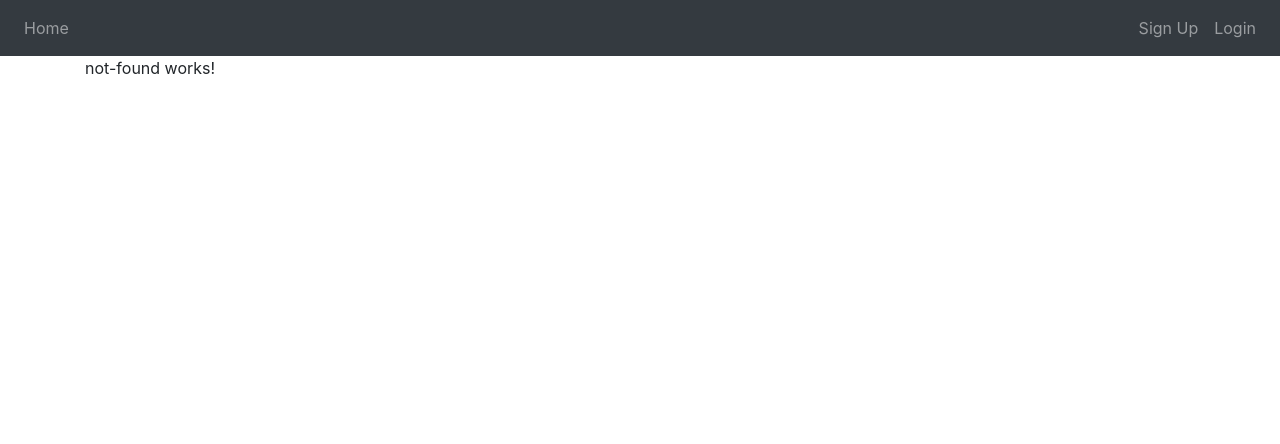
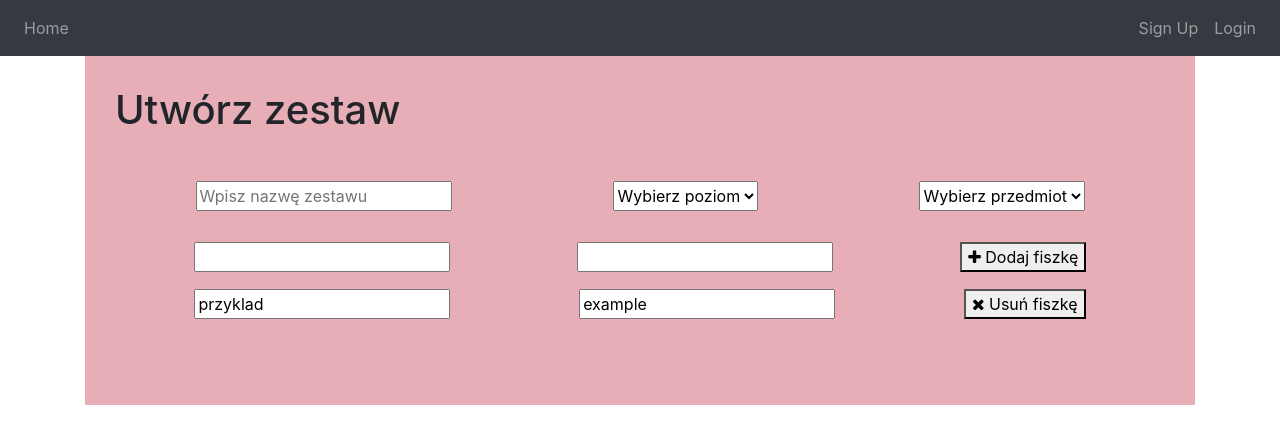
Before and after one commit to natwas00/ProjektInzynierski, an Angular app in the folder frontend/superstudy/: page /create-set in a window 1280 px wide. Before the commit this address led to /404. Shown: the top 444 px of the page. Built offline with nearby package versions, Linux system fonts and the light colour scheme; what ngx-show-hide-password would draw is missing.

Commit message:
dodawanie fiszek bez backendu

```diff
--- a/frontend/superstudy/angular.json
+++ b/frontend/superstudy/angular.json
@@ -30,7 +30,8 @@
             "styles": [
               "./node_modules/@angular/material/prebuilt-themes/indigo-pink.css",
               "node_modules/bootstrap/dist/css/bootstrap.min.css",
-              "src/styles.scss"
+              "src/styles.scss",
+              "node_modules/font-awesome/scss/font-awesome.scss"
             ],
             "scripts": []
           },
@@ -94,7 +95,8 @@
             ],
             "styles": [
               "./node_modules/@angular/material/prebuilt-themes/indigo-pink.css",
-              "src/styles.scss"
+              "src/styles.scss",
+              "node_modules/font-awesome/scss/font-awesome.scss"
             ],
             "scripts": []
           }
--- a/frontend/superstudy/src/app/app-routing.module.ts
+++ b/frontend/superstudy/src/app/app-routing.module.ts
@@ -10,6 +10,7 @@ import { BoardAdminComponent } from './board-admin/board-admin.component';
 import { ChangePassComponent } from './change_pass/change-pass.component';
 import { AuthGuard} from './_services/auth.guards';
 import { NotFoundComponent } from './not-found/not-found.component';
+import { CreateSetComponent } from './create-set/create-set.component';
 const routes: Routes = [
   {path: 'change_pass', component: ChangePassComponent, canActivate: [AuthGuard]},
   { path: 'home', component: HomeComponent },
@@ -19,6 +20,7 @@ const routes: Routes = [
   { path: 'user', component: BoardUserComponent},
   { path: 'teacher', component: BoardTeacherComponent},
   { path: 'admin', component: BoardAdminComponent  },
+  { path: 'create-set', component: CreateSetComponent},
   { path: '404', component: NotFoundComponent  },
   { path: '', redirectTo: 'home', pathMatch: 'full' },
   {path: '**', redirectTo: '/404'}
--- a/frontend/superstudy/src/app/app.module.ts
+++ b/frontend/superstudy/src/app/app.module.ts
@@ -23,6 +23,7 @@ import { MatButtonModule } from '@angular/material/button';
 import { MatIconModule } from '@angular/material/icon';
 import { NgbModule } from '@ng-bootstrap/ng-bootstrap';
 import { NotFoundComponent } from './not-found/not-found.component';
+import { CreateSetComponent } from './create-set/create-set.component';
 @NgModule({
   declarations: [
     AppComponent,
@@ -35,6 +36,7 @@ import { NotFoundComponent } from './not-found/not-found.component';
     BoardUserComponent,
     ChangePassComponent,
     NotFoundComponent,
+    CreateSetComponent,
 
   ],
   imports: [BrowserModule, AppRoutingModule, FormsModule, HttpClientModule,
@@ -43,7 +45,8 @@ import { NotFoundComponent } from './not-found/not-found.component';
     MatButtonModule,
     MatIconModule,
     NgbModule,
-    ShowHidePasswordModule
+    ShowHidePasswordModule,
+    FontAwesomeModule
 ],
 
   providers: [authInterceptorProviders, AuthGuard],
--- /dev/null
+++ b/frontend/superstudy/src/app/create-set/create-set.component.html
@@ -0,0 +1,52 @@
+<div class="wrapper">
+    <div class="create-set-container">
+        <h1>Utwórz zestaw</h1>
+        <div>
+            {{errorMessage}}
+        </div>
+        <br />
+        <form ngNativeValidate action="/" method="post" #user="ngForm">
+            <div class="inputs">
+                <input placeholder="Wpisz nazwę zestawu" type="text" name="title" class="set-title" required />
+                <select name="level" class="set-level" required >
+                    <option value="" disabled selected>Wybierz poziom</option>
+                    <option >I SP</option>
+                    <option>II SP</option>
+                    <option>III SP</option>
+                </select>
+                <select name="subject" class="set-subject" required>
+                    <option value="" disabled selected>Wybierz przedmiot</option>
+                    <option>j. polski</option>
+                    <option>matematyka</option>
+                    <option>historia</option>
+                </select>
+            </div>
+            <table class="add-flashcards-table">
+                <tbody>
+                    <tr class="flashcards-row">
+                    <td>
+                      <input class="flashcards-input" type="text" id="newFlashcardLeft" [(ngModel)]="newRow.left" name="newFlashcardLeft" />
+                    </td>
+                    <td>
+                      <input class="flashcards-input" type="text" id="newFlashcardRight" [(ngModel)]="newRow.right" name="newFlashcardRight" />
+                    </td>
+                    <td>
+                      <button class="button-add-flashcard" type="button" (click)="addRowToSet()"><i class="fa fa-plus"></i> Dodaj fiszkę</button>
+                    </td>
+                  </tr>
+                  <tr *ngFor="let flashcard of flashcardsSet; let i = index" class="flashcards-row">
+                    <td>
+                      <input [(ngModel)]="flashcard.left" class="flashcards-input" type="text" name="l-{{flashcard.left}}" />
+                    </td>
+                    <td>
+                      <input [(ngModel)]="flashcard.right" class="flashcards-input" type="text" name="r-{{flashcard.right}}" />
+                    </td>
+                    <td>
+                      <button class="button-delete"  type="button" (click)="deleteFieldValue(i)"><i class="fa fa-times"></i> Usuń fiszkę</button>
+                    </td>
+                  </tr>
+                </tbody>
+              </table>
+        </form>
+    </div>
+</div>
--- /dev/null
+++ b/frontend/superstudy/src/app/create-set/create-set.component.scss
@@ -0,0 +1,60 @@
+.wrapper{
+    width: 100%;
+    padding: 30px;
+    min-height: 100%;
+    margin-bottom: 40px;
+    background-color: #E8AEB7;
+}
+
+.create-set-container{
+    width: 100%;
+    display: flex;
+    justify-content: center;
+    align-content: center;
+    margin-bottom: 40px;
+    background-color: #E8AEB7;
+    flex-direction: column;
+}
+
+.set-name{
+box-sizing: border-box;
+
+/* Auto layout */
+
+display: flex;
+flex-direction: row;
+justify-content: space-between;
+align-items: center;
+padding: 20px 10px;
+gap: 54px;
+
+/* White */
+
+background: #FFFFFF;
+border: 1.5px solid #ADADAD;
+border-radius: 12px;
+}
+
+.inputs{
+    display: flex;
+    justify-content: space-around;
+    input{
+        margin: 15px;
+    }
+    select{
+        margin: 15px;
+    }
+}
+
+.flashcards-row{
+    display: flex;
+    justify-content: space-around;
+}
+
+.add-flashcards-table{
+    width: 100%;
+}
+
+tr {
+    margin: 15px;
+}
--- /dev/null
+++ b/frontend/superstudy/src/app/create-set/create-set.component.ts
@@ -0,0 +1,42 @@
+import { Component, OnInit } from '@angular/core';
+
+@Component({
+  selector: 'app-create-set',
+  templateUrl: './create-set.component.html',
+  styleUrls: ['./create-set.component.scss']
+})
+export class CreateSetComponent implements OnInit {
+  public flashcardsSet=[{
+    left: 'przyklad',
+    right: 'example'
+  }];
+
+  public errorMessage='';
+  public newRow: any = {};
+
+
+  constructor() { }
+
+  ngOnInit(): void {
+  }
+
+  public addRowToSet(){
+    const isRowEmpty = !this.newRow?.left || !this.newRow?.right;
+    if(isRowEmpty){
+     this.errorMessage='Uzupełnij obie strony fiszki!';
+     setTimeout(()=>{
+       this.errorMessage='';
+     },3000);
+    }else{
+      this.flashcardsSet.push(this.newRow);
+      this.errorMessage='';
+      this.newRow={};
+    }
+
+  }
+
+  public deleteFieldValue(index){
+    this.flashcardsSet.splice(index,1);
+  }
+
+}
```
Also changed, not shown: 1 other file (tests, documents, lock files or other folders).
